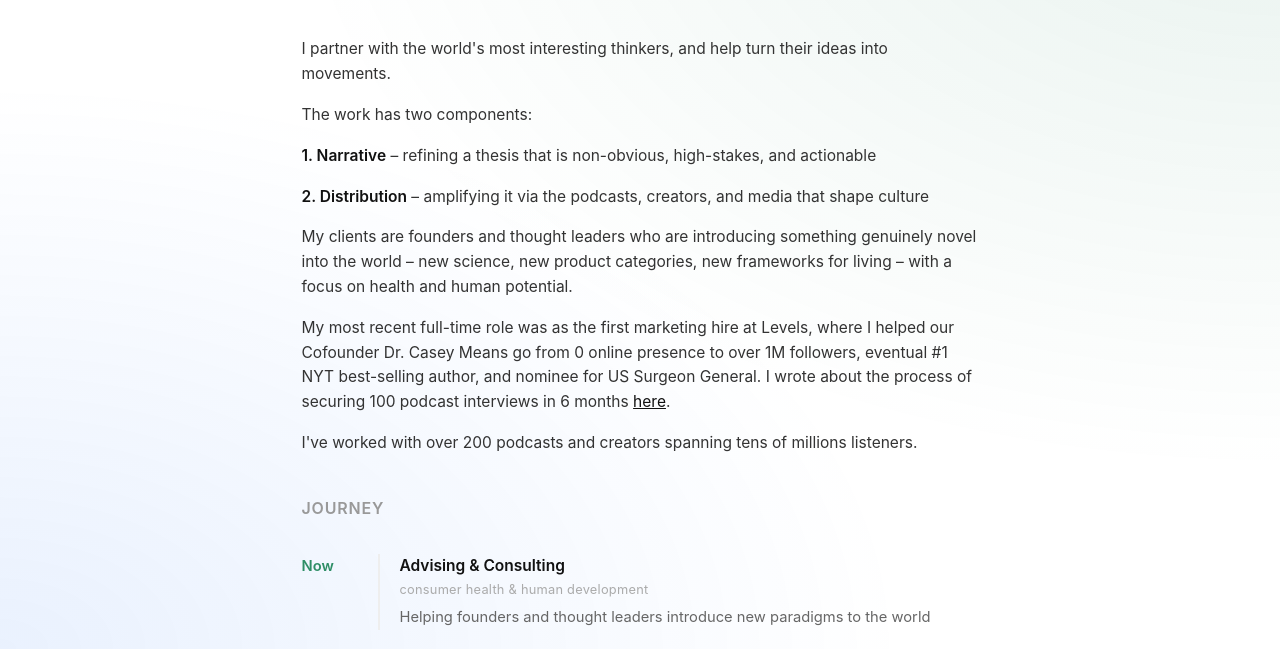
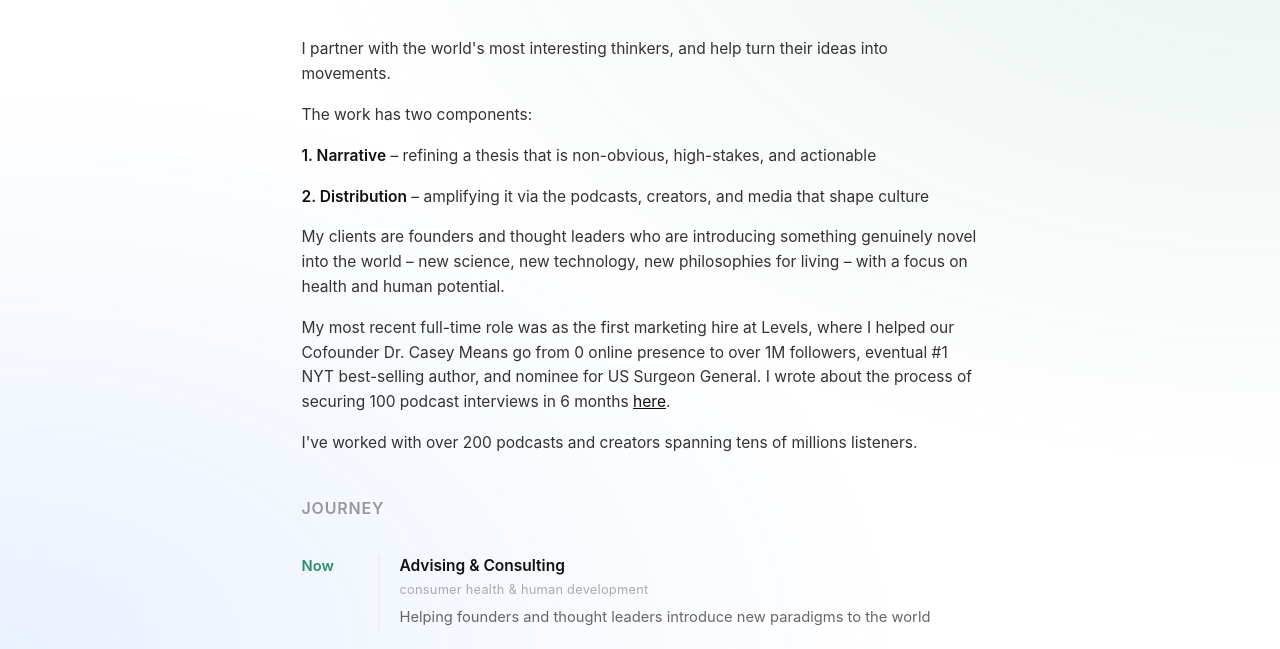
Before and after one commit to thomasmgriffin2-13/tom-griffin-site, a plain HTML site: page index.html in a window 1280 px wide. Shown: the part 151-800 px from the top of the page. Drawn offline with Linux system fonts and the light colour scheme.

Commit message:
Update client description copy
Co-Authored-By: Claude Sonnet 4.6 <noreply@anthropic.com>

```diff
--- a/index.html
+++ b/index.html
@@ -229,7 +229,7 @@
       <p>The work has two components:</p>
       <p><strong>1. Narrative</strong> – refining a thesis that is non-obvious, high-stakes, and actionable</p>
       <p><strong>2. Distribution</strong> – amplifying it via the podcasts, creators, and media that shape culture</p>
-      <p>My clients are founders and thought leaders who are introducing something genuinely novel into the world – new science, new product categories, new frameworks for living – with a focus on health and human potential.</p>
+      <p>My clients are founders and thought leaders who are introducing something genuinely novel into the world – new science, new technology, new philosophies for living – with a focus on health and human potential.</p>
       <p>My most recent full-time role was as the first marketing hire at Levels, where I helped our Cofounder Dr. Casey Means go from 0 online presence to over 1M followers, eventual #1 NYT best-selling author, and nominee for US Surgeon General. I wrote about the process of securing 100 podcast interviews in 6 months <a href="https://review.firstround.com/the-playbook-this-startup-used-to-get-their-founders-on-100--podcasts-in-6-months/" target="_blank">here</a>.</p>
       <p>I've worked with over 200 podcasts and creators spanning tens of millions listeners.</p>
     </section>
```
